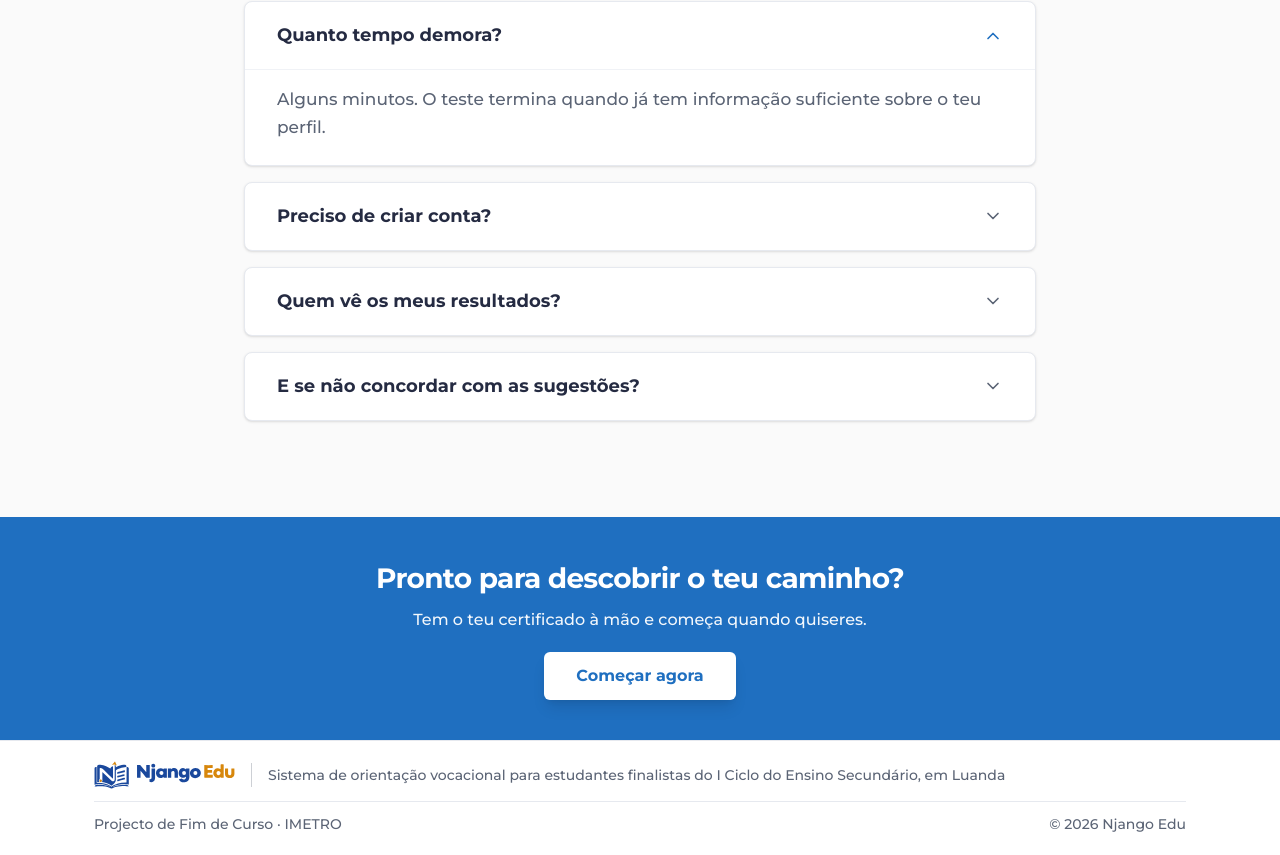
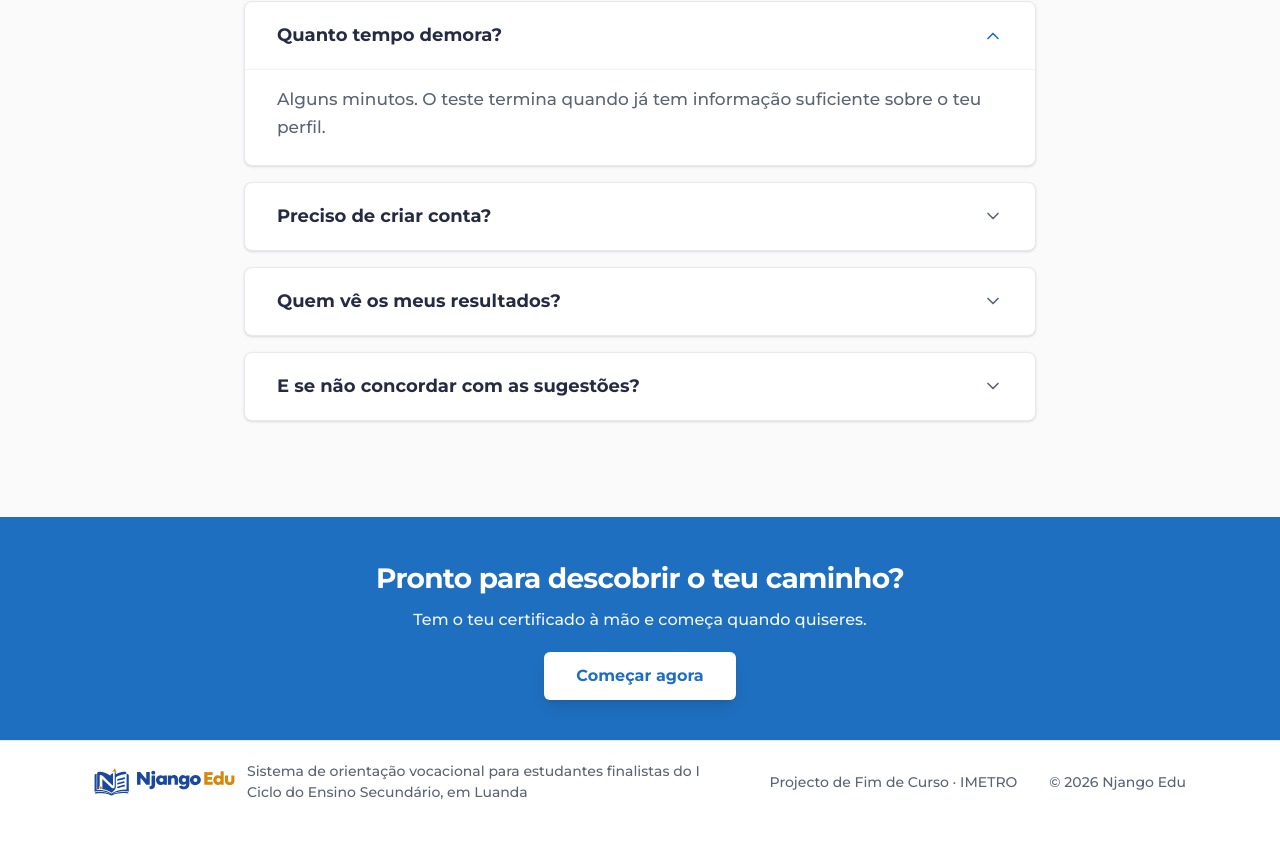
Before and after one commit to MiguelVila10/Njango_eduImetro, a React (Vite) app in the folder frontend/: page / in a window 1280 px wide. Shown: the part 3524-4379 px from the top of the page. After the commit the page ends 4347 px from the top, so only its background shows below. Built offline with nearby package versions, Linux system fonts and the light colour scheme; no server answers.

Commit message:
Rodapé: só no computador, descrição numa linha ao lado do logótipo (ecrãs de 1360 px ou mais); telemóvel como estava
Co-Authored-By: Claude Opus 5.5 <noreply@anthropic.com>
Claude-Session: https://claude.ai/code/session_01AQ5wncbfdH5L5G4YpCzpjR

```diff
--- a/frontend/src/componentes/Rodape.jsx
+++ b/frontend/src/componentes/Rodape.jsx
@@ -1,23 +1,20 @@
 import Marca from "./Marca";
 
-// Computador: 1.ª linha com o logótipo e a descrição lado a lado, centrados na vertical;
-// 2.ª linha com o projecto (à esquerda) e o ano (à direita).
-// Telemóvel: tudo em coluna, centrado.
+// Telemóvel: coluna centrada. Tablet e computador: uma linha (logótipo + descrição, projecto, ano).
+// Em ecrãs largos (1360 px ou mais) a descrição cabe numa só linha, ao lado do logótipo;
+// em ecrãs mais estreitos parte em duas linhas, centradas com o logótipo.
 export default function Rodape() {
   return (
     <footer className="w-full border-t border-borda bg-white py-5">
-      <div className="mx-auto flex max-w-[1140px] flex-col gap-3 px-4 text-center sm:px-6 lg:text-left">
-        <div className="flex flex-col items-center gap-2 lg:flex-row lg:gap-4">
+      <div className="mx-auto flex max-w-[1140px] flex-col items-center justify-between gap-2 px-4 text-center sm:px-6 md:flex-row md:gap-8 md:text-left min-[1360px]:max-w-[1320px] min-[1360px]:gap-6">
+        <div className="flex flex-col items-center gap-2 md:flex-row md:gap-3">
           <Marca className="h-7 shrink-0" />
-          <span className="hidden h-6 w-px bg-texto-suave/30 lg:block" aria-hidden="true" />
-          <p className="text-[14px] font-medium leading-snug text-texto-suave lg:whitespace-nowrap lg:leading-none">
+          <p className="text-[14px] font-medium text-texto-suave min-[1360px]:whitespace-nowrap min-[1360px]:text-[13px]">
             Sistema de orientação vocacional para estudantes finalistas do I Ciclo do Ensino Secundário, em Luanda
           </p>
         </div>
-        <div className="flex flex-col items-center gap-1 border-borda lg:flex-row lg:justify-between lg:border-t lg:pt-3">
-          <p className="text-[14px] font-medium text-texto-suave">Projecto de Fim de Curso · IMETRO</p>
-          <p className="text-[14px] font-medium text-texto-suave">© {new Date().getFullYear()} Njango Edu</p>
-        </div>
+        <p className="shrink-0 whitespace-nowrap text-[14px] font-medium text-texto-suave min-[1360px]:text-[13px]">Projecto de Fim de Curso · IMETRO</p>
+        <p className="shrink-0 whitespace-nowrap text-[14px] font-medium text-texto-suave min-[1360px]:text-[13px]">© {new Date().getFullYear()} Njango Edu</p>
       </div>
     </footer>
   );
```
